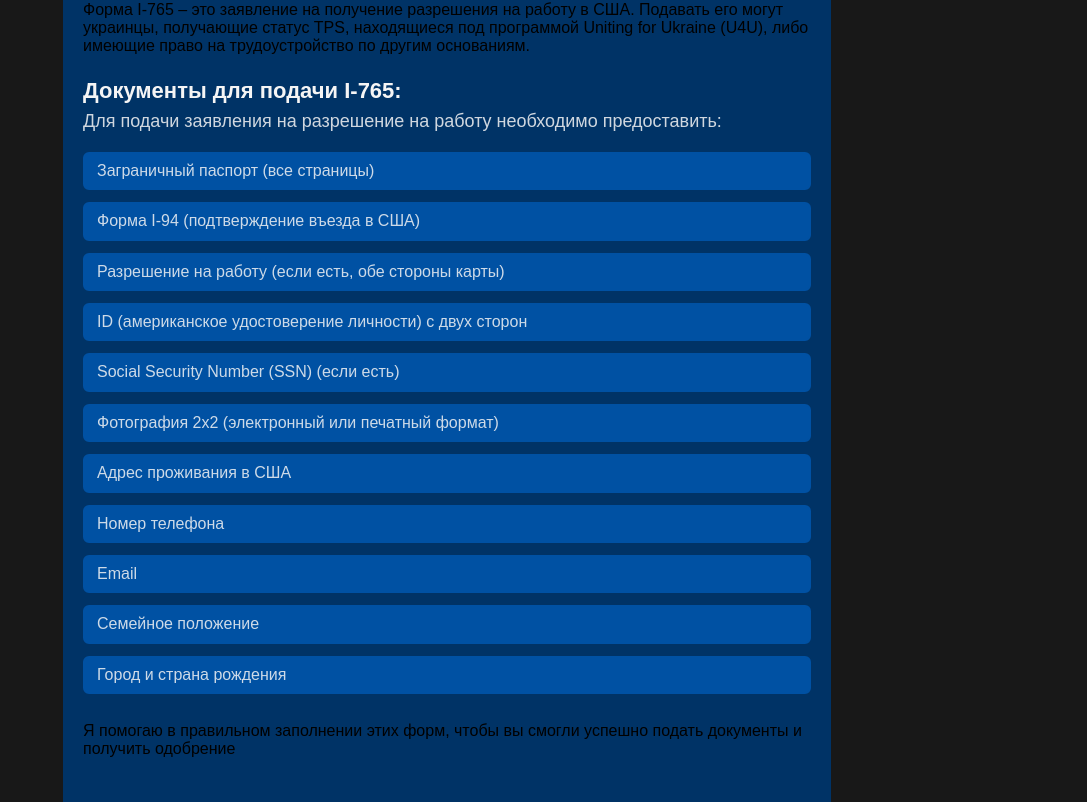
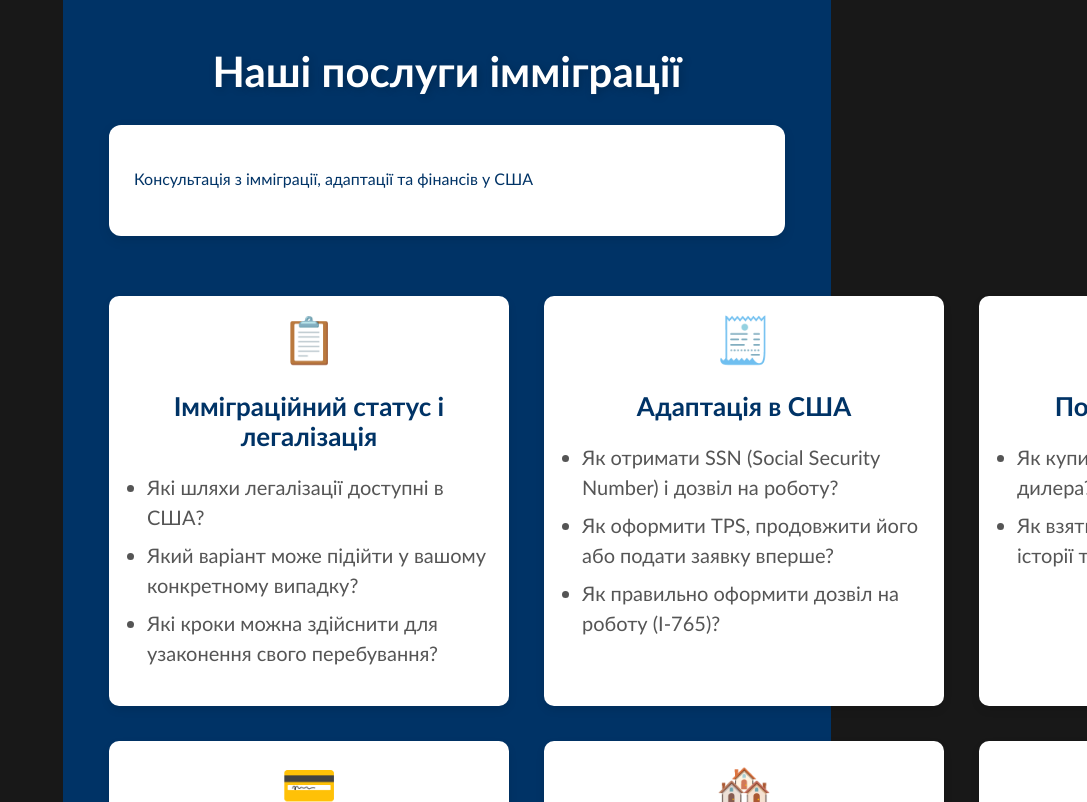
Before and after one commit to Jey2507/auto-usa, a React (Vite) app: page /immigration in a window 1280 px wide. Shown: the part 2178-2980 px from the top of the page, without its empty margins (193-1280 px from the left). Built offline with nearby package versions, Linux system fonts and the light colour scheme.

Commit message:
Update OnePartPage.jsx

```diff
--- a/src/components/OnePartPage/OnePartPage.jsx
+++ b/src/components/OnePartPage/OnePartPage.jsx
@@ -64,26 +64,26 @@ const OnePartPage = () => {
             </ul>
         </div>
       </div>
-      <div>
+      {/* <div>
         <h3>Заявка на Рабочее Разрешение (Форма I-765)</h3>
         <p>Форма I-765 – это заявление на получение разрешения на работу в США. Подавать его могут украинцы, получающие статус TPS, находящиеся под программой Uniting for Ukraine (U4U), либо имеющие право на трудоустройство по другим основаниям.</p>
         <h3 className={styles.textTPS}>Документы для подачи I-765:</h3>
         <p className={styles.descrTPS}>Для подачи заявления на разрешение на работу необходимо предоставить:</p>
         <ul className={styles.listTPS}>
-          <li>Заграничный паспорт (все страницы)</li>
-          <li>Форма I-94 (подтверждение въезда в США)</li>
-          <li>Разрешение на работу (если есть, обе стороны карты)</li>
-          <li>ID (американское удостоверение личности) с двух сторон</li>
-          <li>Social Security Number (SSN) (если есть)</li>
-          <li>Фотография 2х2 (электронный или печатный формат)</li>
-          <li>Адрес проживания в США</li>
-          <li>Номер телефона</li>
-          <li>Email</li>
-          <li>Семейное положение</li>
-          <li>Город и страна рождения</li>
+          <li><FaPassport /> Заграничный паспорт (все страницы)</li>
+          <li><FaPlane /> Форма I-94 (подтверждение въезда в США)</li>
+          <li><FaBriefcase /> Разрешение на работу (если есть, обе стороны карты)</li>
+          <li><FaIdCard /> ID (американское удостоверение личности) с двух сторон</li>
+          <li><FaUserShield /> Social Security Number (SSN) (если есть)</li>
+          <li><FaCamera /> Фотография 2х2 (электронный или печатный формат)</li>
+          <li><FaHome /> Адрес проживания в США</li>
+          <li><FaPhone /> Номер телефона</li>
+          <li><FaEnvelope /> Email</li>
+          <li><FaUserFriends /> Семейное положение</li>
+          <li><FaCity /> Город и страна рождения</li>
         </ul>
         <p>Я помогаю в правильном заполнении этих форм, чтобы вы смогли успешно подать документы и получить одобрение</p>
-      </div>
+      </div> */}
 
       {/* <div className={styles.section}>
         <h2 className={styles.sectionTitle}>Temporary Protected Status (TPS) для украинцев</h2>
```
